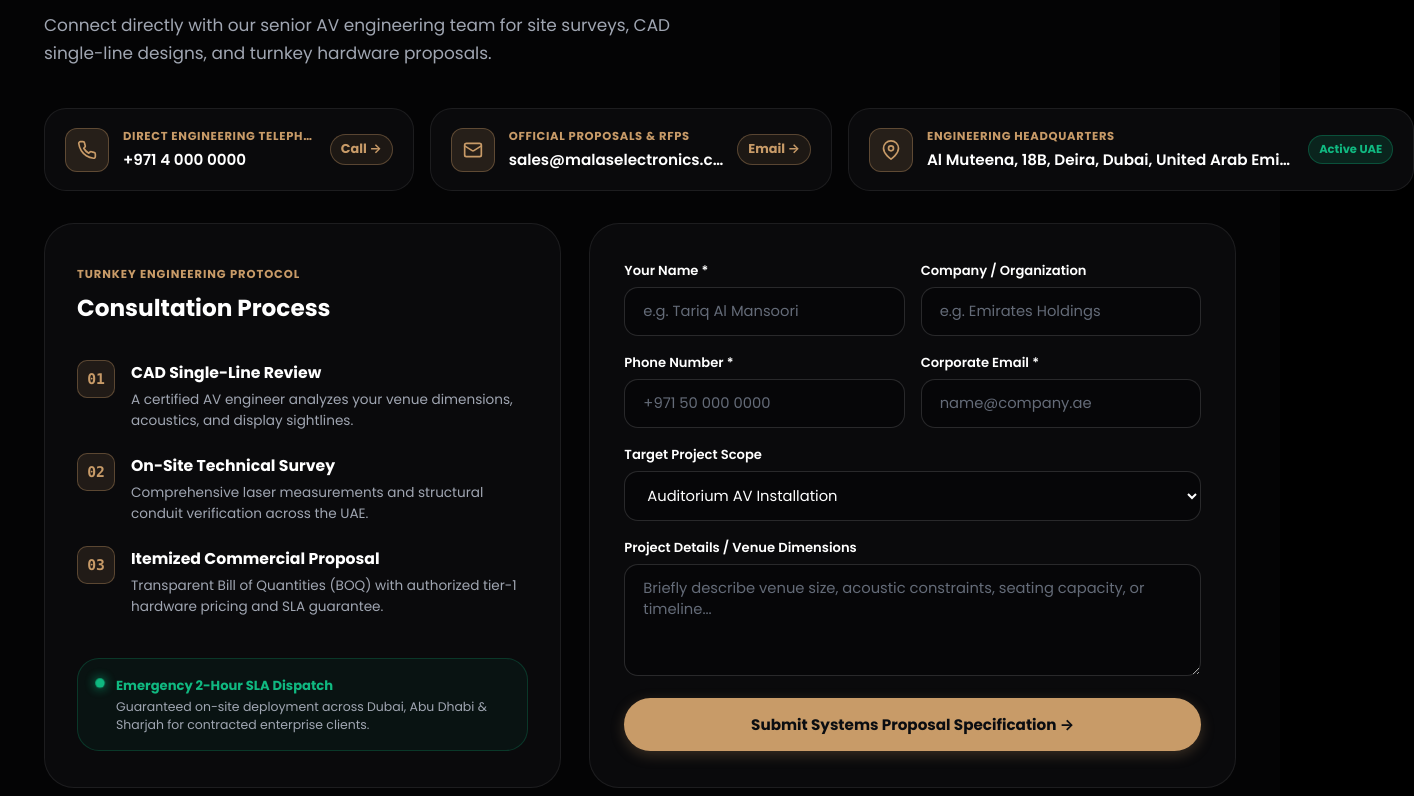
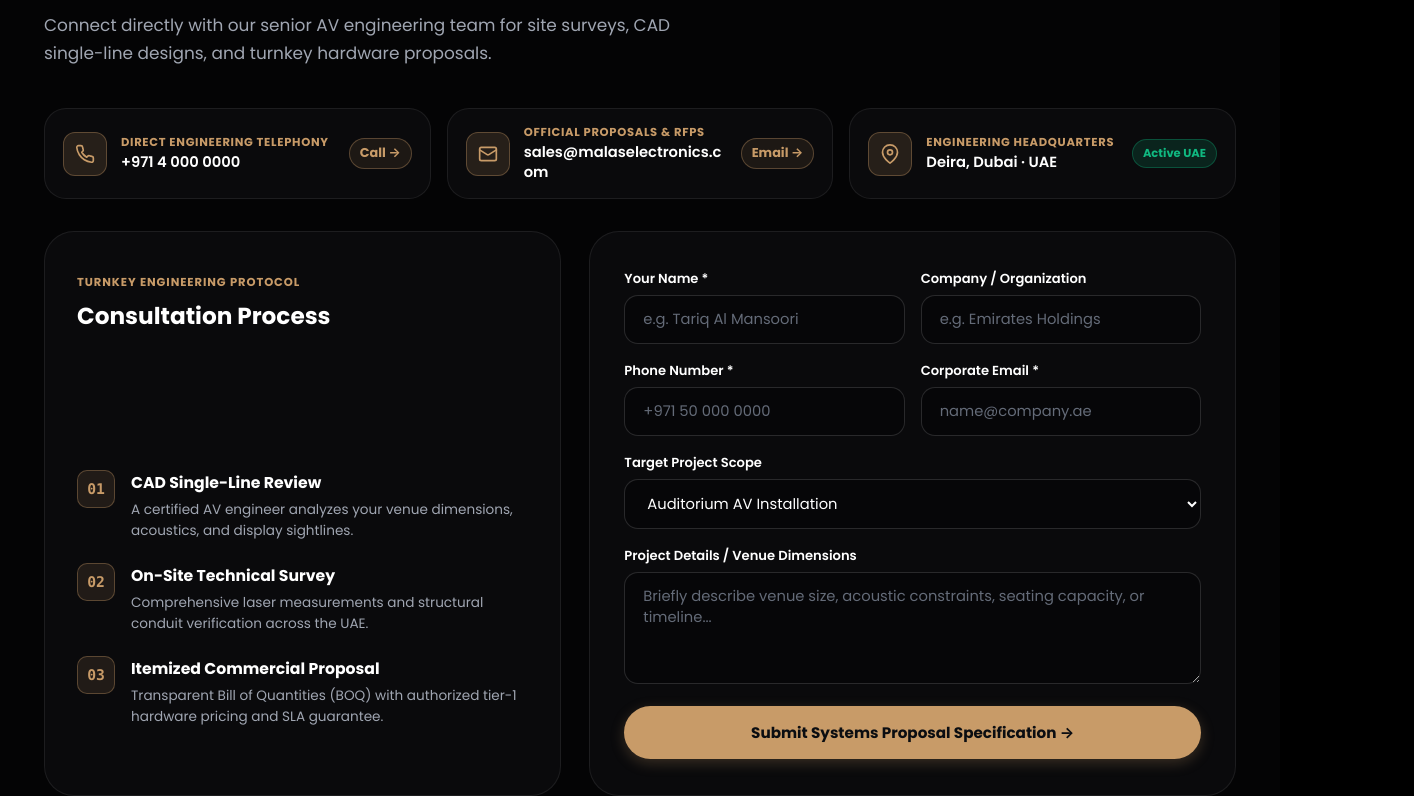
Before and after one commit to t0mzyi/malas, a React (Vite) app: page / in a window 1280 px wide. Shown: the part 8494-9290 px from the top of the page, 1414 px wide, since content can reach past the window. Built offline with nearby package versions, Linux system fonts and the light colour scheme; the HTML template or start-up script is replaced by a standard one.

Commit message:
Remove 2-Hour SLA dispatch from Contact and fix Engineering Headquarters card overflow

```diff
--- a/src/components/ContactSection.jsx
+++ b/src/components/ContactSection.jsx
@@ -69,7 +69,7 @@ export default function ContactSection() {
             </div>
             <div className="contact-quick-info">
               <span className="contact-quick-tag">Engineering Headquarters</span>
-              <span className="contact-quick-val">{SITE_DATA.company.location}</span>
+              <span className="contact-quick-val">Deira, Dubai · UAE</span>
             </div>
             <span className="contact-quick-status">Active UAE</span>
           </div>
@@ -107,14 +107,6 @@ export default function ContactSection() {
                   <h4 className="studio-step-heading">Itemized Commercial Proposal</h4>
                   <p className="studio-step-desc">Transparent Bill of Quantities (BOQ) with authorized tier-1 hardware pricing and SLA guarantee.</p>
                 </div>
-              </div>
-            </div>
-
-            <div className="studio-sla-footer">
-              <div className="sla-telemetry-dot" />
-              <div>
-                <span className="sla-telemetry-lead">Emergency 2-Hour SLA Dispatch</span>
-                <p className="sla-telemetry-sub">Guaranteed on-site deployment across Dubai, Abu Dhabi & Sharjah for contracted enterprise clients.</p>
               </div>
             </div>
           </div>
--- a/src/index.css
+++ b/src/index.css
@@ -1818,19 +1818,23 @@ img {
   grid-template-columns: repeat(3, 1fr);
   gap: 16px;
   margin-bottom: 32px;
+  width: 100%;
 }
 
 .contact-quick-card {
   display: flex;
   align-items: center;
   gap: 14px;
-  padding: 18px 20px;
+  padding: 16px 18px;
   background-color: var(--bg-card);
   border: 1px solid var(--border-subtle);
   border-radius: var(--radius-md);
   text-decoration: none;
   transition: all 0.25s cubic-bezier(0.16, 1, 0.3, 1);
   position: relative;
+  min-width: 0;
+  max-width: 100%;
+  overflow: hidden;
 }
 
 .contact-quick-card:not(.static-card):hover {
@@ -1859,6 +1863,7 @@ img {
   gap: 3px;
   flex: 1;
   min-width: 0;
+  overflow: hidden;
 }
 
 .contact-quick-tag {
@@ -1867,18 +1872,15 @@ img {
   text-transform: uppercase;
   letter-spacing: 0.06em;
   color: var(--accent-bronze);
-  white-space: nowrap;
-  overflow: hidden;
-  text-overflow: ellipsis;
+  line-height: 1.3;
 }
 
 .contact-quick-val {
-  font-size: 0.95rem;
+  font-size: 0.92rem;
   font-weight: 600;
   color: var(--text-pure);
-  white-space: nowrap;
-  overflow: hidden;
-  text-overflow: ellipsis;
+  line-height: 1.35;
+  word-break: break-word;
 }
 
 .contact-quick-action {
```
Also changed, not shown: 5 other files (tests, documents, lock files or other folders).
